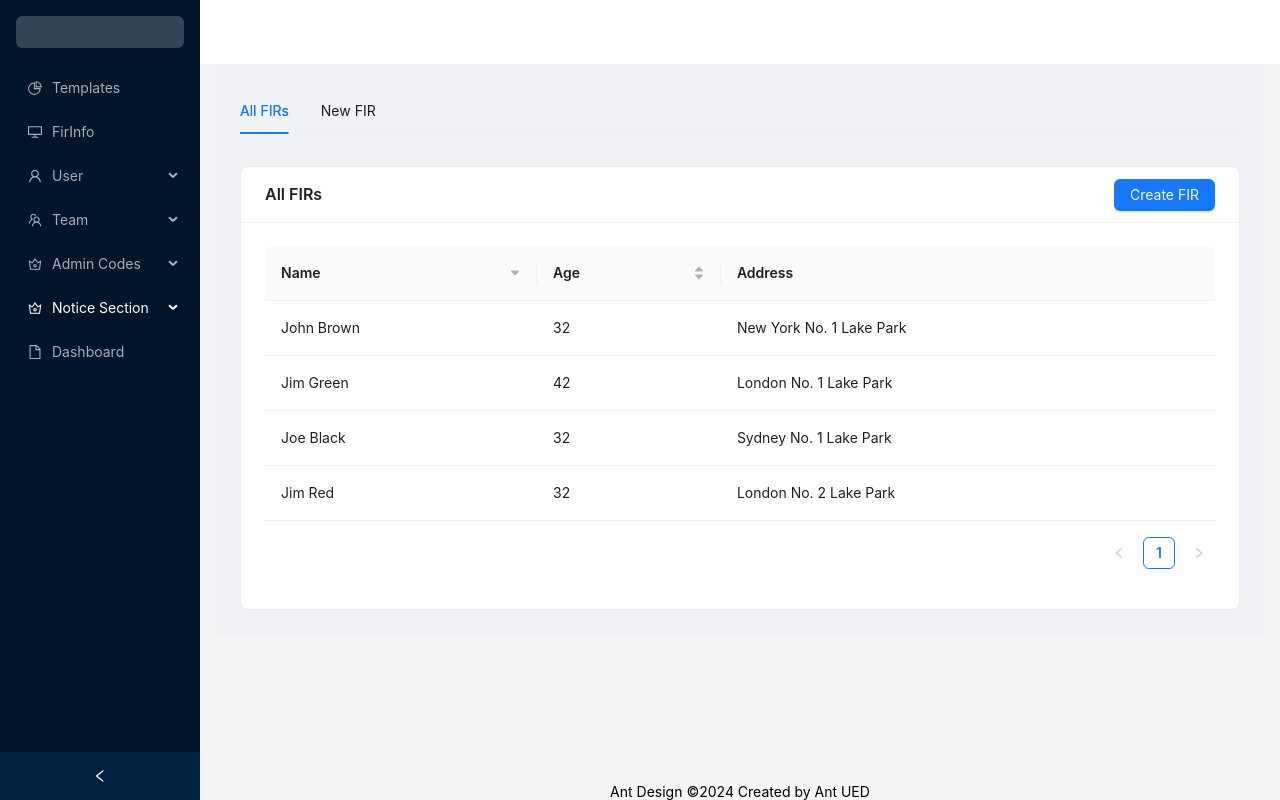
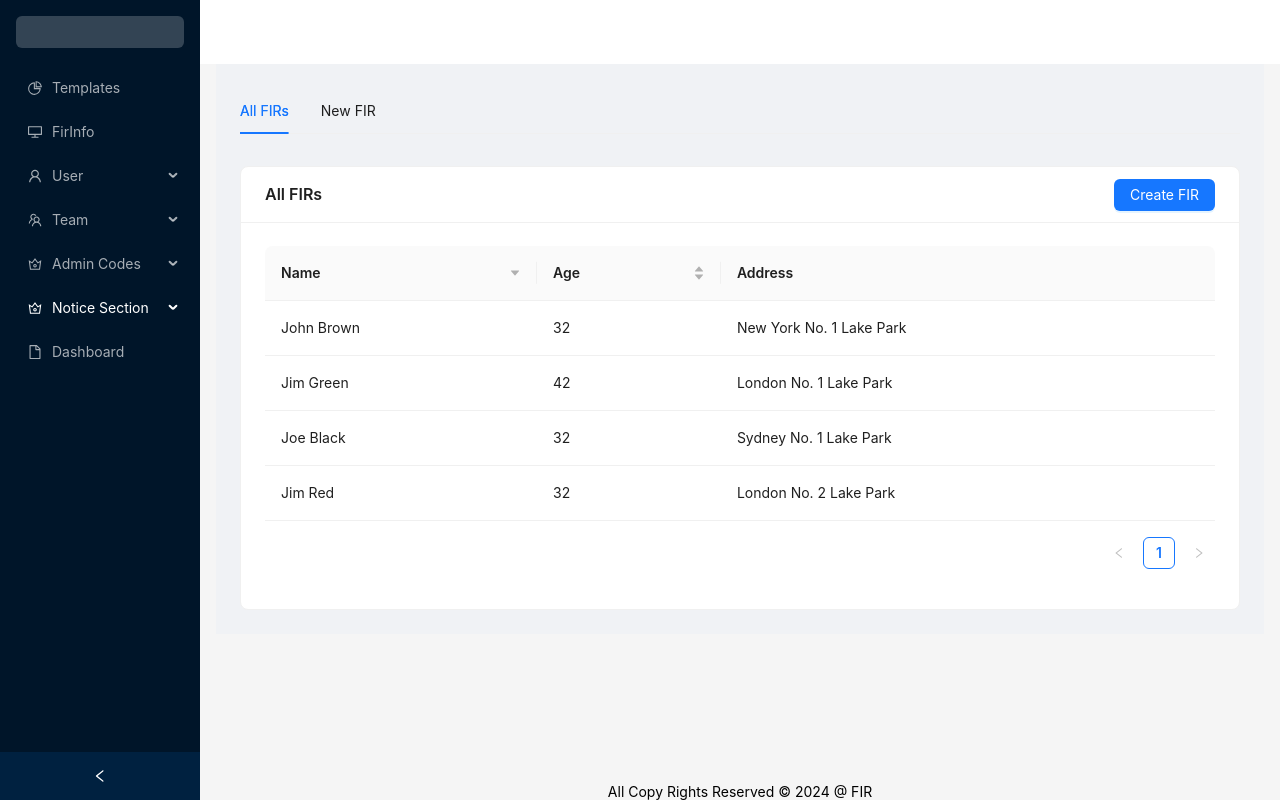
Before and after one commit to mohan589/fir-app-react, a React (Create React App) app: page /allNotices in a window 1280 px wide. Built offline with nearby package versions, Linux system fonts and the light colour scheme.

Commit message:
error boundary added

```diff
--- a/src/App.js
+++ b/src/App.js
@@ -7,6 +7,7 @@ import './App.css';
 import SidebarComponent from './components/SidebarComponent';
 import FooterSection from './components/FooterSection';
 import RouterComponent from './RouterComponent';
+import ErrorBoundary from './components/ErrorBoundary';
 
 const { Header, Content } = Layout;
 
@@ -18,6 +19,7 @@ const App = () => {
 
   return (
     <BrowserRouter>
+      <ErrorBoundary>
         <Layout style={{ minHeight: '100vh' }}>
           <SidebarComponent collapsed={collapsed} onCollapse={setCollapsed} />
           <Layout>
@@ -28,6 +30,7 @@ const App = () => {
             <FooterSection />
           </Layout>
           </Layout>
+      </ErrorBoundary>
     </BrowserRouter>
   );
 };
--- a/src/RouterComponent.js
+++ b/src/RouterComponent.js
@@ -21,7 +21,6 @@ const RouterComponent = () => {
       <Route path="/allNotices" element={<AllNotices />} />
       <Route path="*" element={<NotFound />} />
     </Routes>
-
   );
 }
 
--- a/src/components/FirInfo/PhysicalFeaturesTable.jsx
+++ b/src/components/FirInfo/PhysicalFeaturesTable.jsx
@@ -8,7 +8,7 @@ const PhysicalFeaturesTable = () => {
     { key: '2', sex: '', dob: '', build: '', height: '', complexion: '', idMarks: '' },
     { key: '3', sex: '', dob: '', build: '', height: '', complexion: '', idMarks: '' },
     { key: '4', sex: '', dob: '', build: '', height: '', complexion: '', idMarks: '' },
-    { key: '5', sex: '', dob: '', build: '', height: '', complexion: '', idMarks: '' },
+    { key: '5', sex: '', dob: '', build: '', height: '', complexion: '', idMarks: '' }
   ]);
 
   // State for the second table (Deformities Peculiarities)
@@ -17,7 +17,7 @@ const PhysicalFeaturesTable = () => {
     { key: '2', deformities: '', teeth: '', hair: '', eyes: '', habits: '', dressHabit: '', languages: '' },
     { key: '3', deformities: '', teeth: '', hair: '', eyes: '', habits: '', dressHabit: '', languages: '' },
     { key: '4', deformities: '', teeth: '', hair: '', eyes: '', habits: '', dressHabit: '', languages: '' },
-    { key: '5', deformities: '', teeth: '', hair: '', eyes: '', habits: '', dressHabit: '', languages: '' },
+    { key: '5', deformities: '', teeth: '', hair: '', eyes: '', habits: '', dressHabit: '', languages: '' }
   ]);
 
   // State for the third table (Place of Offense)
@@ -26,7 +26,7 @@ const PhysicalFeaturesTable = () => {
     { key: '2', burnMark: '', leucoderma: '', mole: '', scar: '', tattoo: '' },
     { key: '3', burnMark: '', leucoderma: '', mole: '', scar: '', tattoo: '' },
     { key: '4', burnMark: '', leucoderma: '', mole: '', scar: '', tattoo: '' },
-    { key: '5', burnMark: '', leucoderma: '', mole: '', scar: '', tattoo: '' },
+    { key: '5', burnMark: '', leucoderma: '', mole: '', scar: '', tattoo: '' }
   ]);
 
   // Handle save function for all tables
--- a/src/components/FooterSection.jsx
+++ b/src/components/FooterSection.jsx
@@ -3,7 +3,7 @@ import React from 'react';
 const FooterSection = () => {
   return (
     <div style={{ textAlign: 'center' }}>
-      Ant Design ©{new Date().getFullYear()} Created by Ant UED
+      All Copy Rights Reserved &copy; 2024 @ FIR
     </div>
   );
 };
```
Lines whose indentation alone changed are shown as unchanged.
